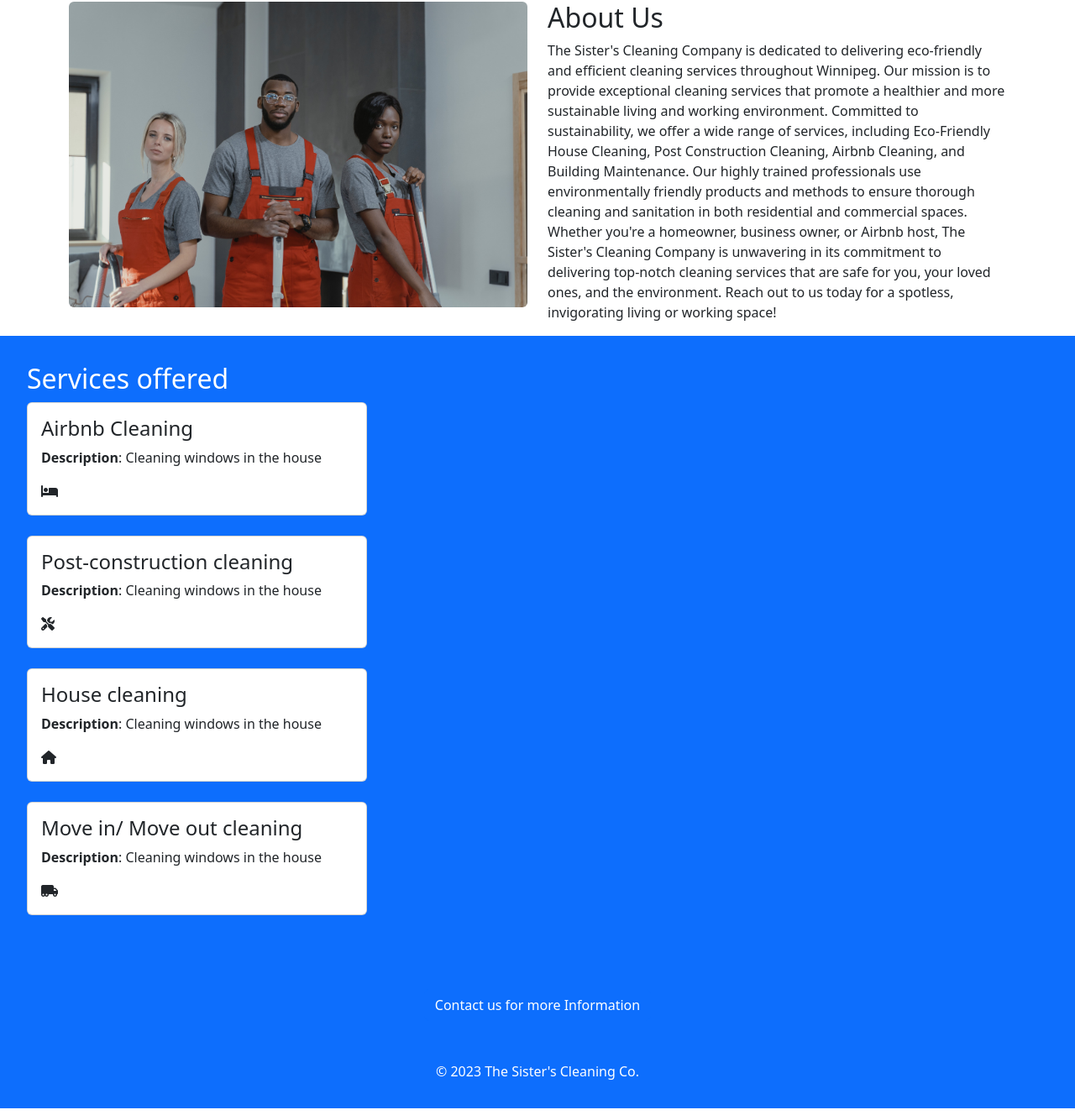
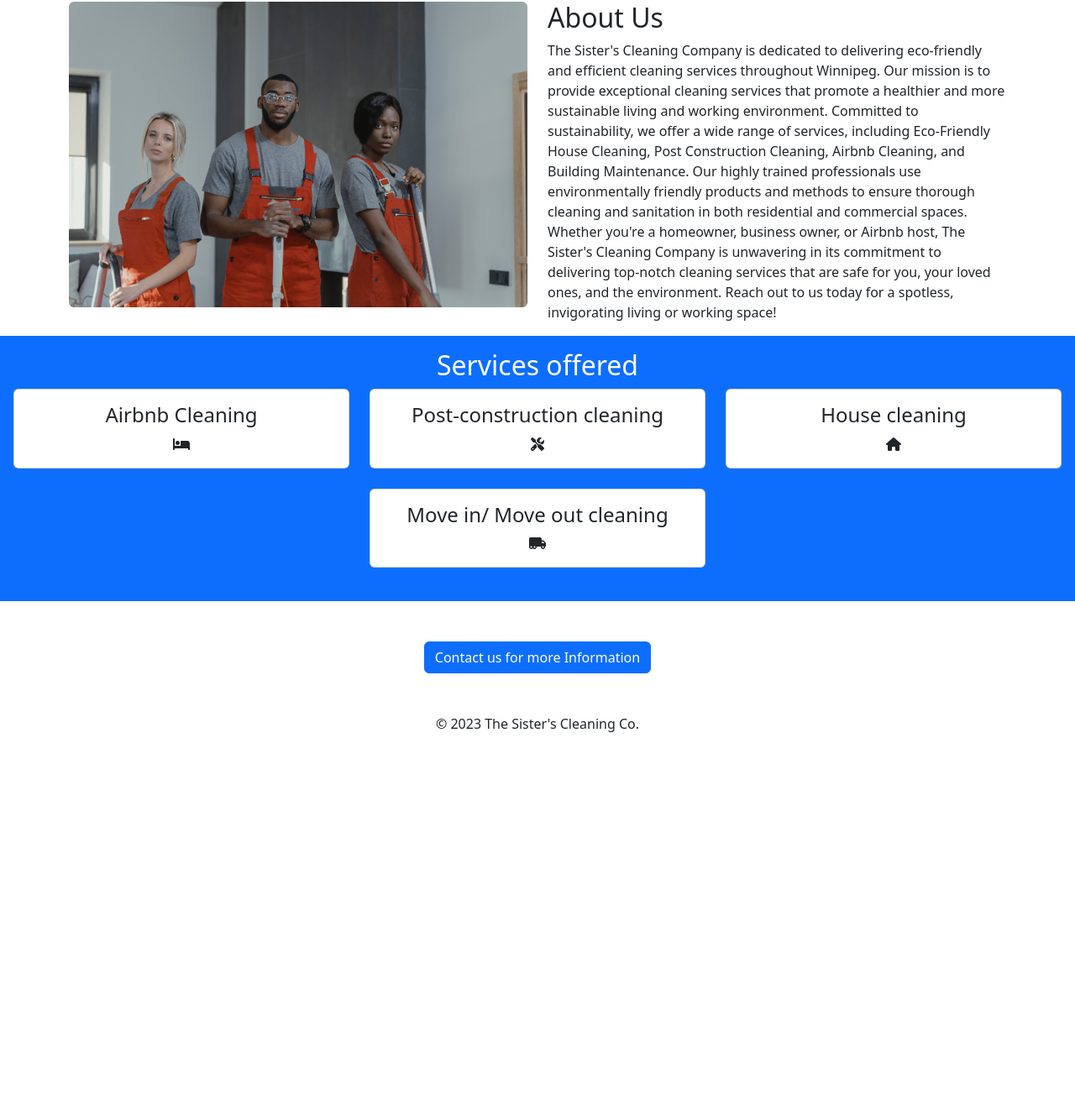
Before and after one commit to Kmodeste101/The-Sisters-Cleaning, a Flask app: page / in a window 1280 px wide. Shown: the part 276-1604 px from the top of the page at 84% size. After the commit the page ends 1148 px from the top, so only its background shows below. Run offline with Flask 3, Linux system fonts and the light colour scheme; some libraries are stand-ins or nearby versions.

Commit message:
centered the services and the for loop content using bootstrap class.

```diff
--- a/templates/home.html
+++ b/templates/home.html
@@ -28,18 +28,18 @@
     </div>
   </div>
 
-  <div class="p-3 mb-2 bg-primary text-white">
+
     <section>
           <div class="p-3 mb-2 bg-primary text-white">
-        <section>
+            <section class="text-center">
               <h2>Services offered</h2>
-          <div class="column">
+              <div class="row">
                 {% for service in services %}
-            <div class="col-md-4">
+                <div class="col-md-4 mx-auto"> <!-- Center the card within the loop -->
                   <div class="card mb-4">
                     <div class="card-body">
                       <h4 class="card-title">{{ service['title'] }}</h4>
-                  <p class="card-text"><b>Description</b>: {{ service['description'] }}</p>
+                      <!-- <p class="card-text"><b>Description</b>: {{ service['description'] }}</p> -->
                       {% if service['title'] == 'House cleaning' %}
                       <p class="card-text"><i class="fas fa-home"></i> </p>
                       {% elif service['title'] == 'Post-construction cleaning' %}
@@ -62,17 +62,16 @@
           </div>
 
 
-
       <div class="container mt-5">
         <nav class="text-center">
           <a href="{{ url_for('contact') }}" class="btn btn-primary">Contact us for more Information</a>
         </nav>
       </div>
+
   <!--<p><i class="fas fa-home"></i> House Cleaning</p>
   <p><i class="fas fa-tools"></i> Post-Construction Cleaning</p>
   <p><i class="fas fa-truck-moving"></i> Move-In/Move-out Cleaning</p>
   <p><i class="fas fa-bed"></i> Airbnb Cleaning</p> -->
-
   <footer class="text-center mt-5">
     <p>&copy; 2023 The Sister's Cleaning Co.</p>
   </footer>
```
Lines whose indentation alone changed are shown as unchanged.
